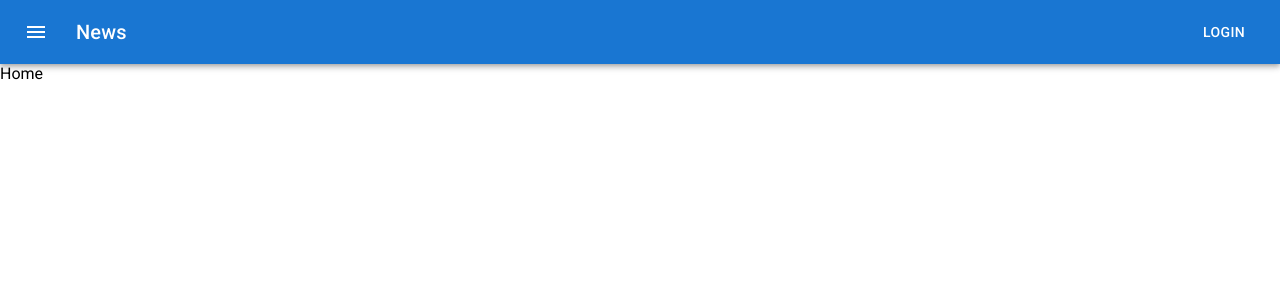
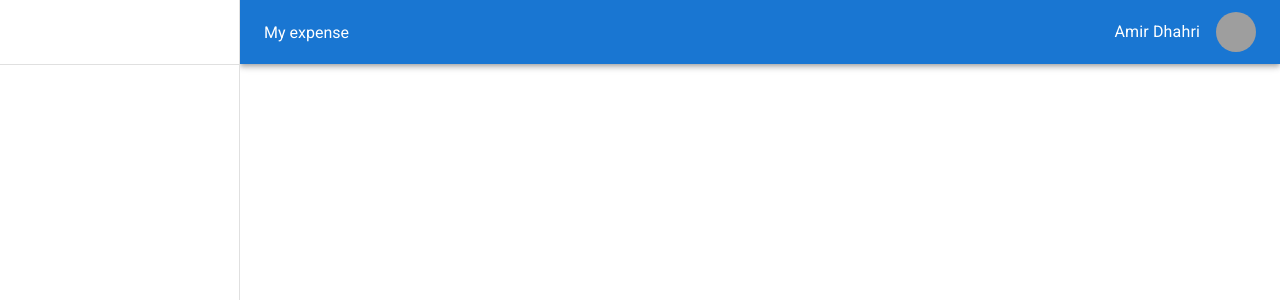
Before and after one commit to amirdhahri01/materialui_react_playground, a React (Create React App) app: page / in a window 1280 px wide. Shown: the top 300 px of the page. Built offline with nearby package versions, Linux system fonts and the light colour scheme; grey boxes are pictures that could not be loaded.

Commit message:
An update

```diff
--- /dev/null
+++ b/src/MUI-Components/AppBarCustom.jsx
@@ -0,0 +1,17 @@
+import { Box, Toolbar, AppBar, Link, Typography, Avatar } from "@mui/material"
+
+const AppBarCustom = ({ drawerWidth }) => {
+    return (
+        <Box ml={`${drawerWidth}px`} sx={{ flexGrow: 1, width: `calc(100% - ${drawerWidth})` }}>
+            <AppBar position="static">
+                <Toolbar>
+                    <Link sx={{ flexGrow: 1, "&:hover": { fontSize: "16.5px" } }} color="inherit" href='/' underline="none">My expense</Link>
+                    <Typography mr={2} variant="body1" color="inherit">Amir Dhahri</Typography>
+                    <Avatar alt="Amir Dhahri" src='https://mui.com/static/images/avatar/1.jpg'></Avatar>
+                </Toolbar>
+            </AppBar>
+        </Box>
+    )
+}
+
+export default AppBarCustom
--- /dev/null
+++ b/src/MUI-Components/DrawerCustom.jsx
@@ -0,0 +1,23 @@
+import { Divider, Drawer, Toolbar } from '@mui/material'
+
+const DrawerCustom = ({ drawerWidth }) => {
+    return (
+        <Drawer
+            sx={{
+                width: `${drawerWidth}px`,
+                flexShrink: 0,
+                '& .MuiDrawer-paper': {
+                    width: `${drawerWidth}px`,
+                    boxSizing: 'border-box',
+                },
+            }}
+            variant="permanent"
+            anchor="left"
+        >
+            <Toolbar />
+            <Divider />
+        </Drawer>
+    )
+}
+
+export default DrawerCustom
--- a/src/Pages/Root.jsx
+++ b/src/Pages/Root.jsx
@@ -1,34 +1,16 @@
 import { Outlet } from 'react-router-dom'
-import AppBar from '@mui/material/AppBar';
-import Box from '@mui/material/Box';
-import Toolbar from '@mui/material/Toolbar';
-import Typography from '@mui/material/Typography';
-import Button from '@mui/material/Button';
-import IconButton from '@mui/material/IconButton';
-import MenuIcon from '@mui/icons-material/Menu';
+import { Avatar, Link, Typography, Toolbar, Box, AppBar, Divider, Drawer } from '@mui/material';
+import AppBarCustom from 'MUI-Components/AppBarCustom';
+import DrawerCustom from 'MUI-Components/DrawerCustom';
+
+const drawerWidth = 240
+
 const Root = () => {
     return (
         <div>
             <header>
-                <Box sx={{ flexGrow: 1 }}>
-                    <AppBar position="static">
-                        <Toolbar>
-                            <IconButton
-                                size="large"
-                                edge="start"
-                                color="inherit"
-                                aria-label="menu"
-                                sx={{ mr: 2 }}
-                            >
-                                <MenuIcon />
-                            </IconButton>
-                            <Typography variant="h6" component="div" sx={{ flexGrow: 1 }}>
-                                News
-                            </Typography>
-                            <Button color="inherit">Login</Button>
-                        </Toolbar>
-                    </AppBar>
-                </Box>
+                <AppBarCustom drawerWidth={drawerWidth} />
+                <DrawerCustom drawerWidth={drawerWidth} />
             </header>
             <Outlet />
         </div>
```
